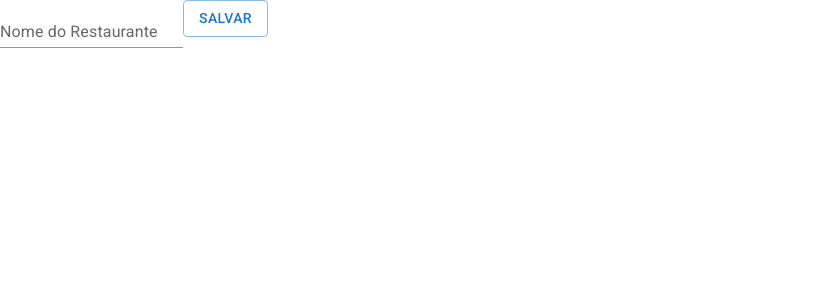
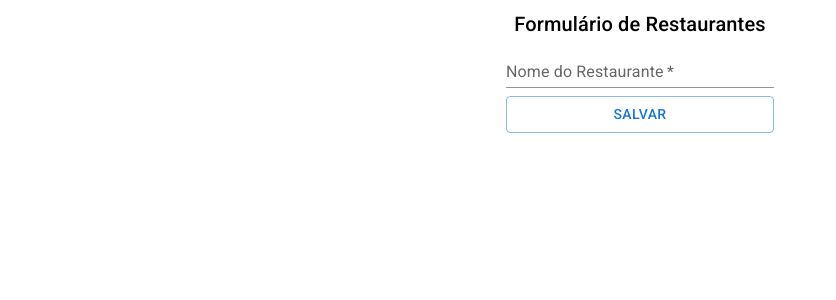
Before and after one commit to AnaCarolinneS/alfood, a React (Create React App) app: page /admin/restaurantes/1 in a window 1280 px wide. Shown: the top 300 px of the page, without its empty margins (0-836 px from the left). Built offline with nearby package versions, Linux system fonts and the light colour scheme; no server answers; the HTML template or start-up script is replaced by a standard one.

Commit message:
Melhorando aparencia da Tela Cadastro Restaurante
Melhorando aparencia da Tela Cadastro Restaurante

```diff
--- a/src/paginas/AdministracaoRestaurantes/AdministracaoRestaurantes.tsx
+++ b/src/paginas/AdministracaoRestaurantes/AdministracaoRestaurantes.tsx
@@ -11,6 +11,8 @@
         axios.get<IRestaurante[]>('http://localhost:8000/api/v2/restaurantes/')
             .then(resposta => setRestaurantes(resposta.data))
     }, [])
+
+    //O axios recebe como primeiro parâmetro o endereço para onde faremos a requisição. Já o segundo argumento é //um objeto literal que será transformado em json e enviado no corpo da requisição, dessa forma:
 
     const excluir = (restauranteExcluido: IRestaurante) => {
      axios.delete(`http://localhost:8000/api/v2/restaurantes/${restauranteExcluido.id}/`)
--- a/src/paginas/AdministracaoRestaurantes/FormularioRestaurante.tsx
+++ b/src/paginas/AdministracaoRestaurantes/FormularioRestaurante.tsx
@@ -1,4 +1,5 @@
-import { TextField, Button } from "@mui/material";
+import { TextField, Button, Typography } from "@mui/material";
+import { Box } from "@mui/system";
 import axios from "axios";
 import React, { useEffect, useState } from "react";
 import { useParams } from "react-router-dom";
@@ -38,13 +39,17 @@
     }
 
     return (
-        <form onSubmit={aoSubmiterForm}>
-            <TextField value={nomeRestaurante} onChange={evento => setNomeRestaurante(evento.target.value)} id="standard-basic"
-                label="Nome do Restaurante"
-                variant="standard" />
-            <Button type='submit' variant="outlined">Salvar</Button>
-        </form>
-
+        <Box sx={{display: 'flex', flexDirection:"column", alignItems:"center"}}>
+            <Typography sx={{marginTop: 1}} component="h1" variant="h6">Formulário de Restaurantes</Typography>
+            <Box component="form" onSubmit={aoSubmiterForm}>
+                <TextField value={nomeRestaurante} onChange={evento => setNomeRestaurante(evento.target.value)} id="standard-basic"
+                    label="Nome do Restaurante"
+                    variant="standard"
+                    fullWidth
+                    required />
+                <Button sx={{marginTop: 1}} type='submit' variant="outlined" fullWidth>Salvar</Button>
+            </Box>
+        </Box>
     )
 }
 
```
